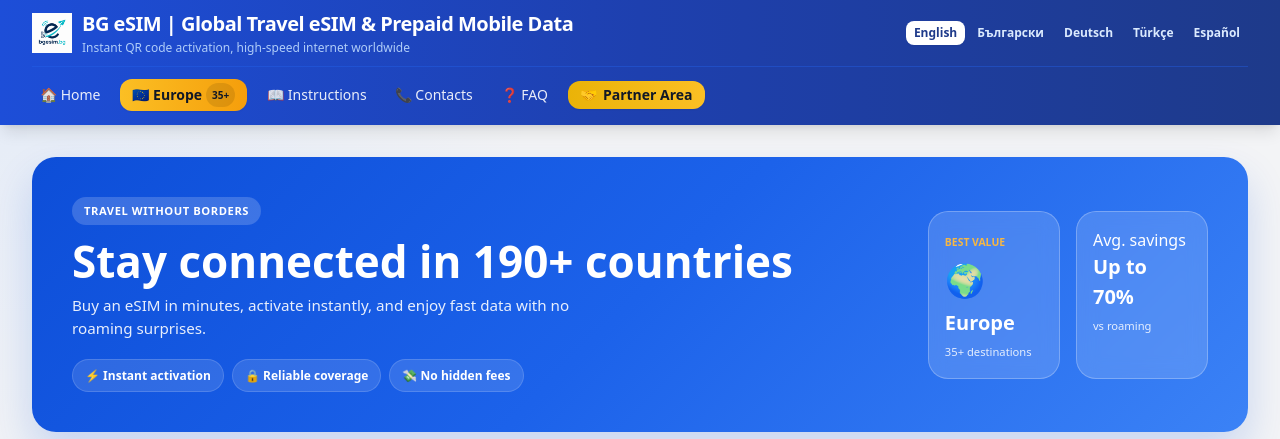
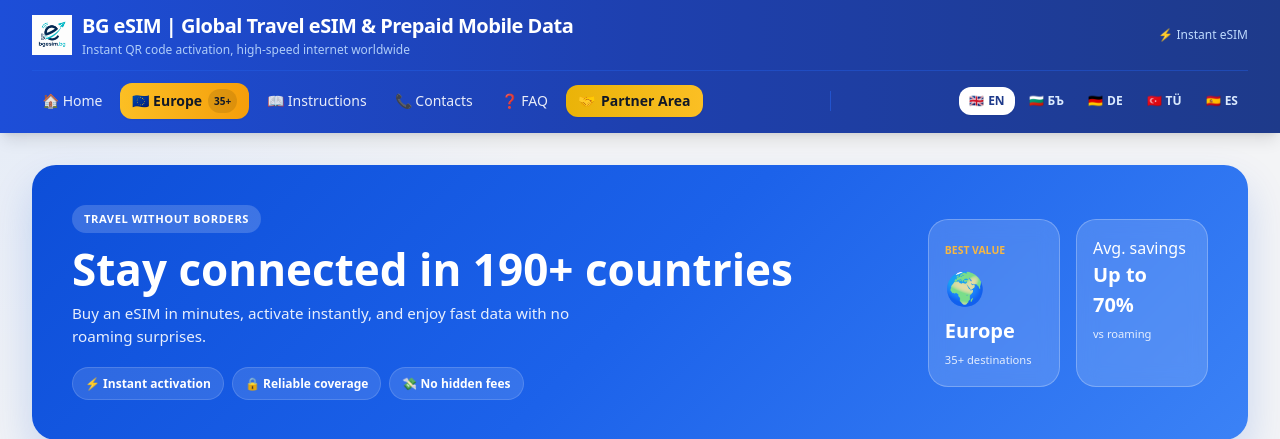
Before and after one commit to VioletaGeorgieva-dev/bgesim, a FastAPI app: page / in a window 1280 px wide. Shown: the top 439 px of the page. Run offline with FastAPI, Linux system fonts and the light colour scheme; parts of the project's set-up code (start-up, migrations or seed data) failed here and were passed over; some libraries are stand-ins or nearby versions.

Commit message:
Refactor header and navigation structure in index.html
Updated header layout and navigation links for better accessibility and responsiveness.

```diff
--- a/app/templates/index.html
+++ b/app/templates/index.html
@@ -24,10 +24,10 @@
 <body class="bg-gray-100 text-gray-800 font-sans antialiased min-h-screen flex flex-col overflow-x-hidden">
 
 <header class="bg-gradient-to-r from-blue-700 via-blue-800 to-blue-900 text-white shadow-lg sticky top-0 z-50 w-full">
-    <div class="max-w-7xl mx-auto px-3 sm:px-6 lg:px-8 py-2.5">
+    <div class="max-w-7xl mx-auto px-3 sm:px-6 lg:px-8 py-3">
 
         <!-- ГОРЕН РЕД: Лого и Слоган -->
-        <div class="flex items-center justify-between pb-2.5 gap-2 border-b border-blue-600/40">
+        <div class="flex items-center justify-between pb-3 border-b border-blue-600/40">
             <a href="/" class="flex items-center gap-2.5 shrink-0">
                 <img src="/static/images/logo.png" alt="{{ t.site_title }}" class="h-8 sm:h-10 w-auto object-contain">
                 <div>
@@ -36,33 +36,53 @@
                 </div>
             </a>
 
-            <!-- Всички езици горе вдясно (с хоризонтален скрол на телефон, за да се събират сигурно) -->
-            <div class="flex items-center gap-1 overflow-x-auto py-1">
-                {% for code, label in supported_langs.items() %}
-                <a href="{{ lang_urls[code] }}"
-                   class="px-2 py-1 rounded-lg text-xs font-bold transition whitespace-nowrap
-                   {% if lang == code %}bg-white text-blue-900 shadow-sm{% else %}text-blue-100 hover:bg-blue-700/60{% endif %}">
-                    {{ label }}
-                </a>
-                {% endfor %}
+            <!-- Малък статус вдясно за десктоп (по желание) -->
+            <div class="hidden md:flex items-center gap-2 text-xs text-blue-200">
+                <span>⚡ Instant eSIM</span>
             </div>
         </div>
 
-        <!-- ДОЛЕН РЕД: Всички навигационни линкове -->
-        <div class="pt-2 overflow-x-auto">
-            <nav class="flex items-center gap-3 text-xs sm:text-sm font-medium whitespace-nowrap py-1">
-                <a href="/" class="text-white/90 hover:text-white transition px-2 py-1 rounded-lg hover:bg-blue-700/50">🏠 Home</a>
-                <a href="/europe" class="inline-flex items-center gap-1 px-3 py-1 rounded-xl bg-gradient-to-r from-amber-400 to-amber-500 hover:from-amber-500 hover:to-amber-600 text-gray-900 font-bold shadow-sm transition">
-                    <span>🇪🇺 Europe</span>
-                    <span class="text-[10px] bg-black/10 px-1.5 py-0.5 rounded-full font-semibold">35+</span>
-                </a>
-                <a href="/instructions" class="text-white/90 hover:text-white transition px-2 py-1 rounded-lg hover:bg-blue-700/50">📖 {{ t.nav_instructions | default('Инструкции') }}</a>
-                <a href="/contacts" class="text-white/90 hover:text-white transition px-2 py-1 rounded-lg hover:bg-blue-700/50">📞 {{ t.nav_contacts | default('Контакти') }}</a>
-                <a href="/faq" class="text-white/90 hover:text-white transition px-2 py-1 rounded-lg hover:bg-blue-700/50">❓ {% if lang == 'bg' %}Въпроси{% else %}FAQ{% endif %}</a>
-                <a href="/partner/login" class="inline-flex items-center gap-1.5 px-3 py-1 rounded-xl bg-gradient-to-r from-yellow-500 to-amber-400 hover:from-yellow-400 hover:to-amber-300 text-gray-900 font-bold shadow-sm transition">
-                    🤝 <span>{{ t.partner_area_btn }}</span>
-                </a>
-            </nav>
+        <!-- ДОЛЕН РЕД: Едно общо меню (Линкове + Езици с флагове на един ред с плавен скрол) -->
+        <div class="pt-2.5 overflow-x-auto scrollbar-none">
+            <div class="flex items-center justify-between gap-3 min-w-max py-0.5">
+
+                <!-- Навигационни линкове -->
+                <nav class="flex items-center gap-2 text-xs sm:text-sm font-medium">
+                    <a href="/" class="text-white/90 hover:text-white transition px-2.5 py-1.5 rounded-xl hover:bg-blue-700/60 whitespace-nowrap">🏠 Home</a>
+
+                    <a href="/europe" class="inline-flex items-center gap-1.5 px-3 py-1.5 rounded-xl bg-gradient-to-r from-amber-400 to-amber-500 hover:from-amber-500 hover:to-amber-600 text-gray-900 font-bold shadow-sm transition whitespace-nowrap">
+                        <span>🇪🇺 Europe</span>
+                        <span class="text-[10px] bg-black/10 px-1.5 py-0.5 rounded-full font-semibold">35+</span>
+                    </a>
+
+                    <a href="/instructions" class="text-white/90 hover:text-white transition px-2.5 py-1.5 rounded-xl hover:bg-blue-700/60 whitespace-nowrap">📖 {{ t.nav_instructions | default('Инструкции') }}</a>
+
+                    <a href="/contacts" class="text-white/90 hover:text-white transition px-2.5 py-1.5 rounded-xl hover:bg-blue-700/60 whitespace-nowrap">📞 {{ t.nav_contacts | default('Контакти') }}</a>
+
+                    <a href="/faq" class="text-white/90 hover:text-white transition px-2.5 py-1.5 rounded-xl hover:bg-blue-700/60 whitespace-nowrap">❓ {% if lang == 'bg' %}Въпроси{% else %}FAQ{% endif %}</a>
+
+                    <a href="/partner/login" class="inline-flex items-center gap-1.5 px-3 py-1.5 rounded-xl bg-gradient-to-r from-yellow-500 to-amber-400 hover:from-yellow-400 hover:to-amber-300 text-gray-900 font-bold shadow-sm transition whitespace-nowrap">
+                        🤝 <span>{{ t.partner_area_btn }}</span>
+                    </a>
+                </nav>
+
+                <!-- Разделител -->
+                <div class="h-5 w-px bg-blue-600/60 mx-1"></div>
+
+                <!-- Езици с флагове -->
+                <div class="flex items-center gap-1">
+                    {% set flags = {'en': '🇬🇧', 'bg': '🇧🇬', 'de': '🇩🇪', 'tr': '🇹🇷', 'es': '🇪🇸'} %}
+                    {% for code, label in supported_langs.items() %}
+                    <a href="{{ lang_urls[code] }}"
+                       class="px-2.5 py-1.5 rounded-xl text-xs font-bold transition whitespace-nowrap flex items-center gap-1
+                       {% if lang == code %}bg-white text-blue-900 shadow-sm{% else %}text-blue-100 hover:bg-blue-700/60{% endif %}">
+                        <span>{{ flags.get(code, '🌐') }}</span>
+                        <span>{{ label[:2].upper() }}</span>
+                    </a>
+                    {% endfor %}
+                </div>
+
+            </div>
         </div>
 
     </div>
```
